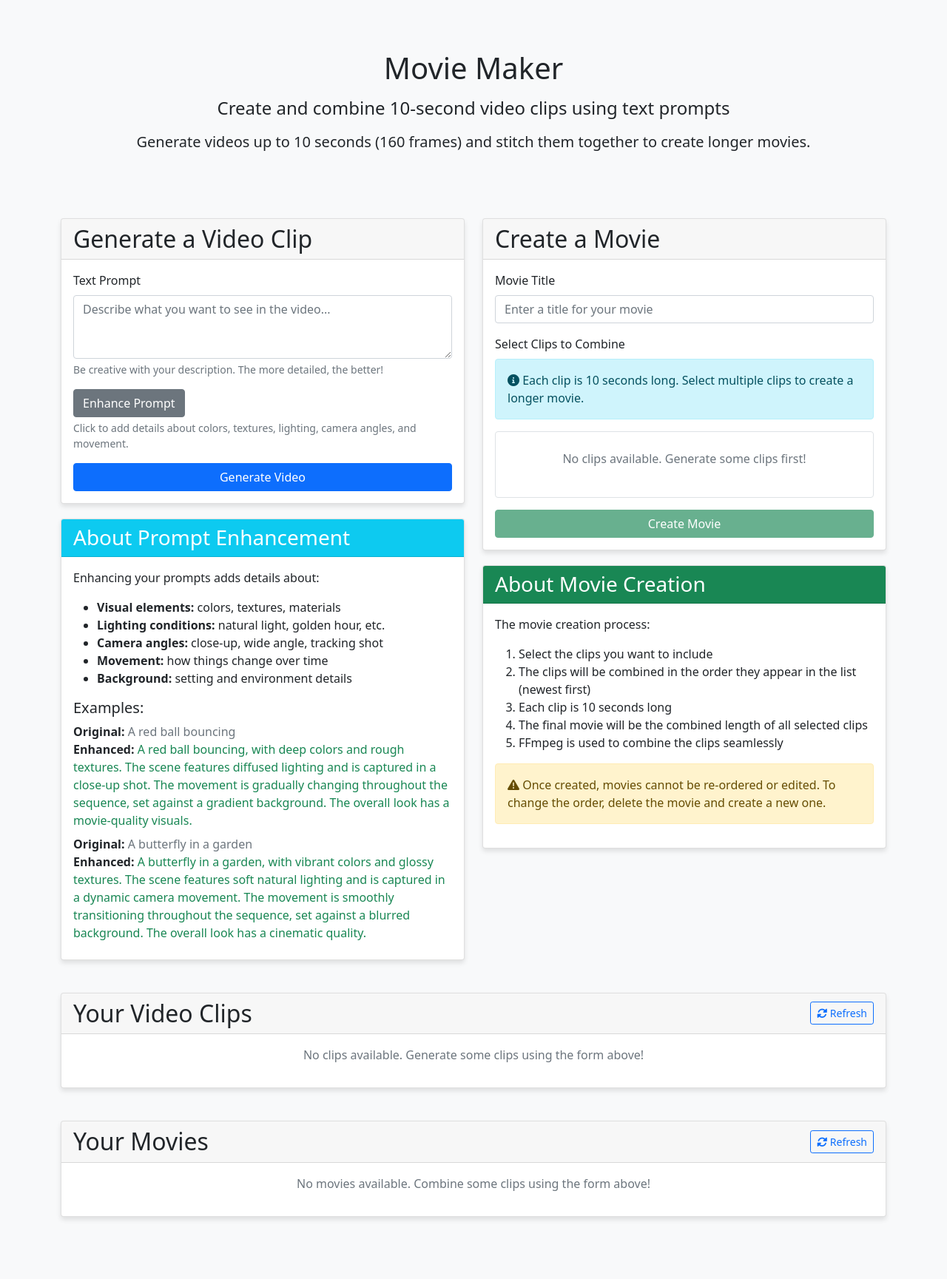
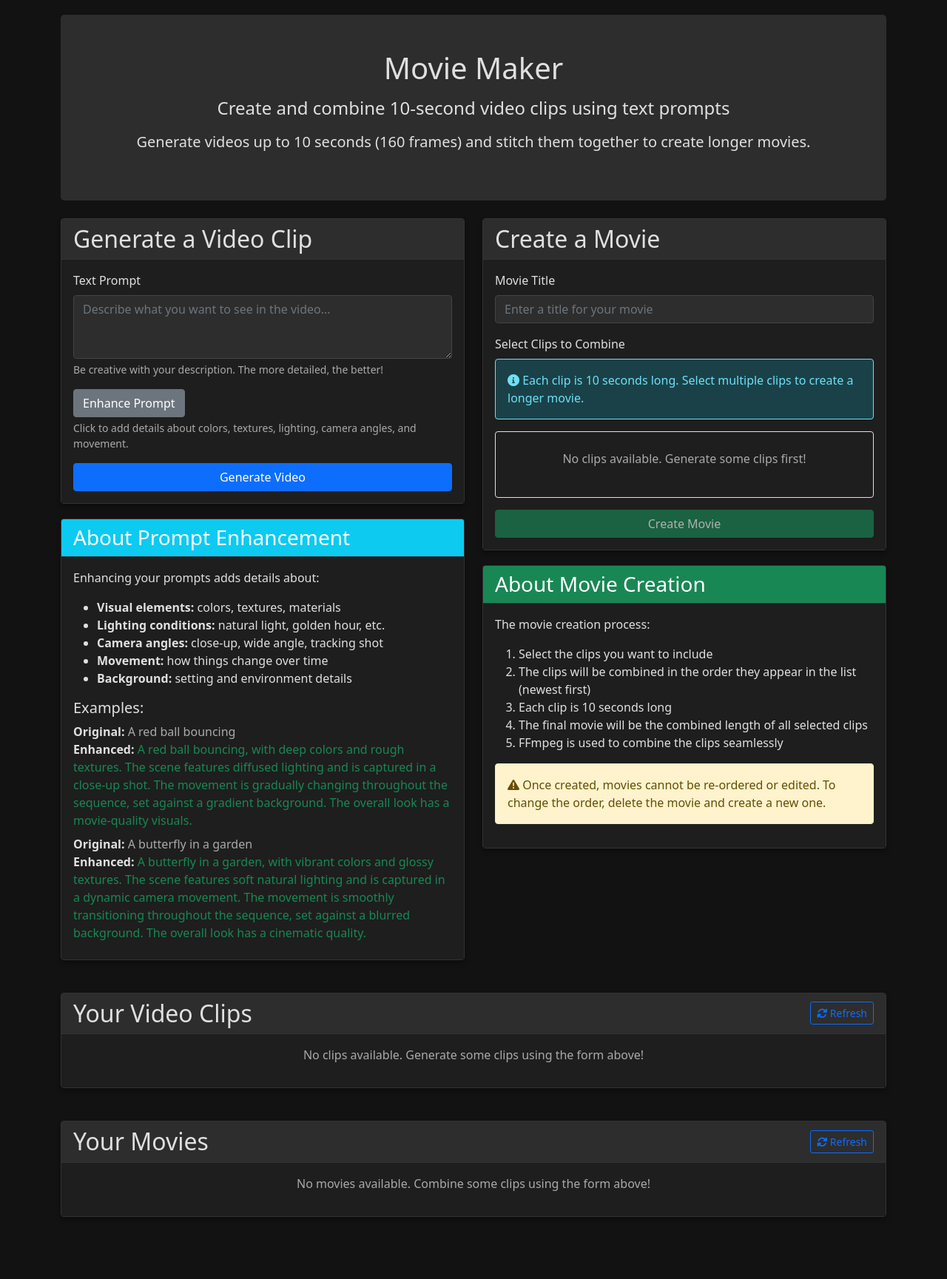
Before and after one commit to toddllm/wan2.1-movie-maker, a Flask app: page / in a window 1280 px wide. Shown: the whole page at 74% size. Run offline with Flask 2, Linux system fonts and the light colour scheme.

Commit message:
Add dark mode theme and test server script

```diff
--- a/templates/index.html
+++ b/templates/index.html
@@ -12,11 +12,37 @@
         body {
             padding-top: 20px;
             padding-bottom: 40px;
-            background-color: #f8f9fa;
+            background-color: #121212;
+            color: #e0e0e0;
         }
         .card {
             margin-bottom: 20px;
-            box-shadow: 0 4px 6px rgba(0, 0, 0, 0.1);
+            box-shadow: 0 4px 6px rgba(0, 0, 0, 0.3);
+            background-color: #1e1e1e;
+            border: 1px solid #333;
+        }
+        .card-header {
+            background-color: #2d2d2d;
+            border-bottom: 1px solid #333;
+            color: #e0e0e0;
+        }
+        .card-body {
+            background-color: #1e1e1e;
+            color: #e0e0e0;
+        }
+        .form-control, .form-select {
+            background-color: #2d2d2d;
+            border: 1px solid #444;
+            color: #e0e0e0;
+        }
+        .form-control:focus, .form-select:focus {
+            background-color: #2d2d2d;
+            border-color: #0d6efd;
+            color: #e0e0e0;
+            box-shadow: 0 0 0 0.25rem rgba(13, 110, 253, 0.25);
+        }
+        .form-text {
+            color: #aaa;
         }
         .video-container {
             position: relative;
@@ -45,6 +71,7 @@
             animation: spin 2s linear infinite;
             font-size: 2rem;
             margin-bottom: 10px;
+            color: #0d6efd;
         }
         @keyframes spin {
             0% { transform: rotate(0deg); }
@@ -52,7 +79,8 @@
         }
         .prompt-badge {
             font-size: 0.8rem;
-            background-color: #f0f0f0;
+            background-color: #2d2d2d;
+            color: #e0e0e0;
             padding: 5px 10px;
             border-radius: 20px;
             max-width: 100%;
@@ -61,7 +89,7 @@
             white-space: nowrap;
         }
         .clip-item {
-            border-bottom: 1px solid #eee;
+            border-bottom: 1px solid #333;
             padding: 10px 0;
         }
         .clip-item:last-child {
@@ -70,6 +98,71 @@
         .clip-controls {
             display: flex;
             gap: 5px;
+        }
+        .btn-primary {
+            background-color: #0d6efd;
+            border-color: #0d6efd;
+        }
+        .btn-secondary {
+            background-color: #6c757d;
+            border-color: #6c757d;
+        }
+        .btn-success {
+            background-color: #198754;
+            border-color: #198754;
+        }
+        .btn-danger {
+            background-color: #dc3545;
+            border-color: #dc3545;
+        }
+        .btn-outline-primary {
+            color: #0d6efd;
+            border-color: #0d6efd;
+        }
+        .btn-outline-primary:hover {
+            background-color: #0d6efd;
+            color: #fff;
+        }
+        .bg-light {
+            background-color: #2d2d2d !important;
+            color: #e0e0e0;
+        }
+        .text-muted {
+            color: #aaa !important;
+        }
+        .alert-success {
+            background-color: rgba(25, 135, 84, 0.2);
+            color: #75b798;
+            border-color: #75b798;
+        }
+        .alert-danger {
+            background-color: rgba(220, 53, 69, 0.2);
+            color: #ea868f;
+            border-color: #ea868f;
+        }
+        .alert-info {
+            background-color: rgba(13, 202, 240, 0.2);
+            color: #6edff6;
+            border-color: #6edff6;
+        }
+        .list-group-item {
+            background-color: #1e1e1e;
+            border-color: #333;
+            color: #e0e0e0;
+        }
+        .list-group-item.active {
+            background-color: #0d6efd;
+            border-color: #0d6efd;
+        }
+        .modal-content {
+            background-color: #1e1e1e;
+            color: #e0e0e0;
+        }
+        .modal-header {
+            border-bottom: 1px solid #333;
+        }
+        .modal-footer {
+            border-top: 1px solid #333;
         }
     </style>
 </head>
```
Also changed, not shown: 1 other file.
